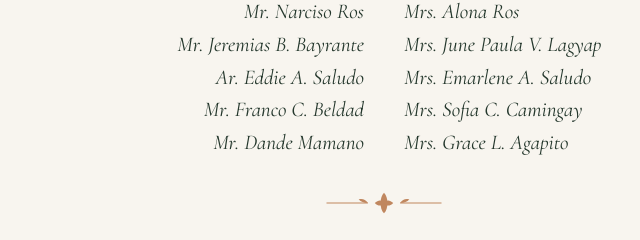
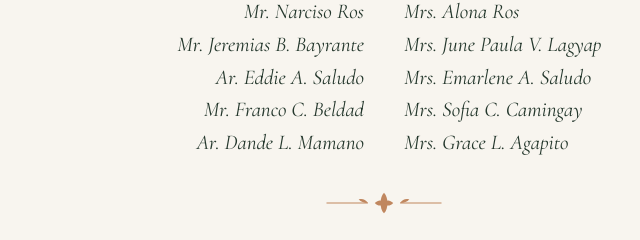
Before and after one commit to jedandsteph/rsvp, a plain HTML site: page index.html in a window 1280 px wide. Shown: the part 2655-2895 px from the top of the page, 256-896 px from the left. Drawn offline with nearby package versions, Linux system fonts and the light colour scheme.

Commit message:
Update index.html

```diff
--- a/index.html
+++ b/index.html
@@ -195,7 +195,7 @@
             <li>Mr. Jeremias B. Bayrante</li>
             <li>Ar. Eddie A. Saludo</li>
             <li>Mr. Franco C. Beldad</li>
-            <li>Mr. Dande Mamano</li>
+            <li>Ar. Dande L. Mamano</li>
           </ul>
         </div>
         <div class="ent-col">
```
